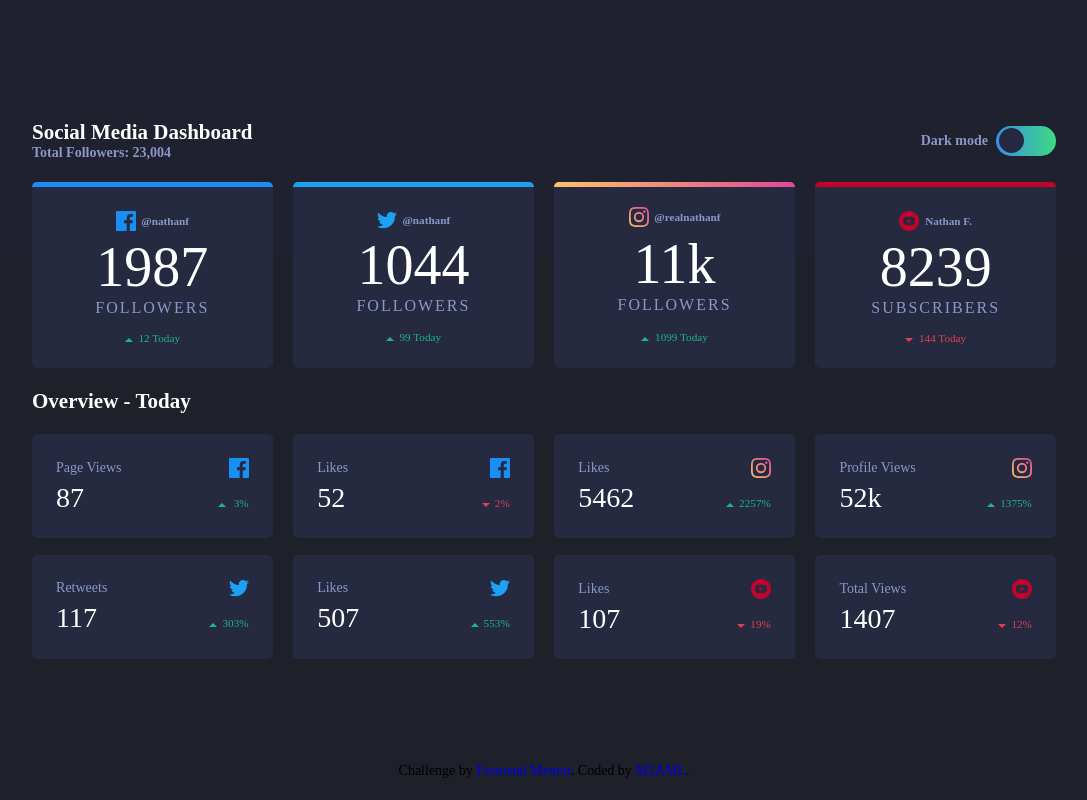
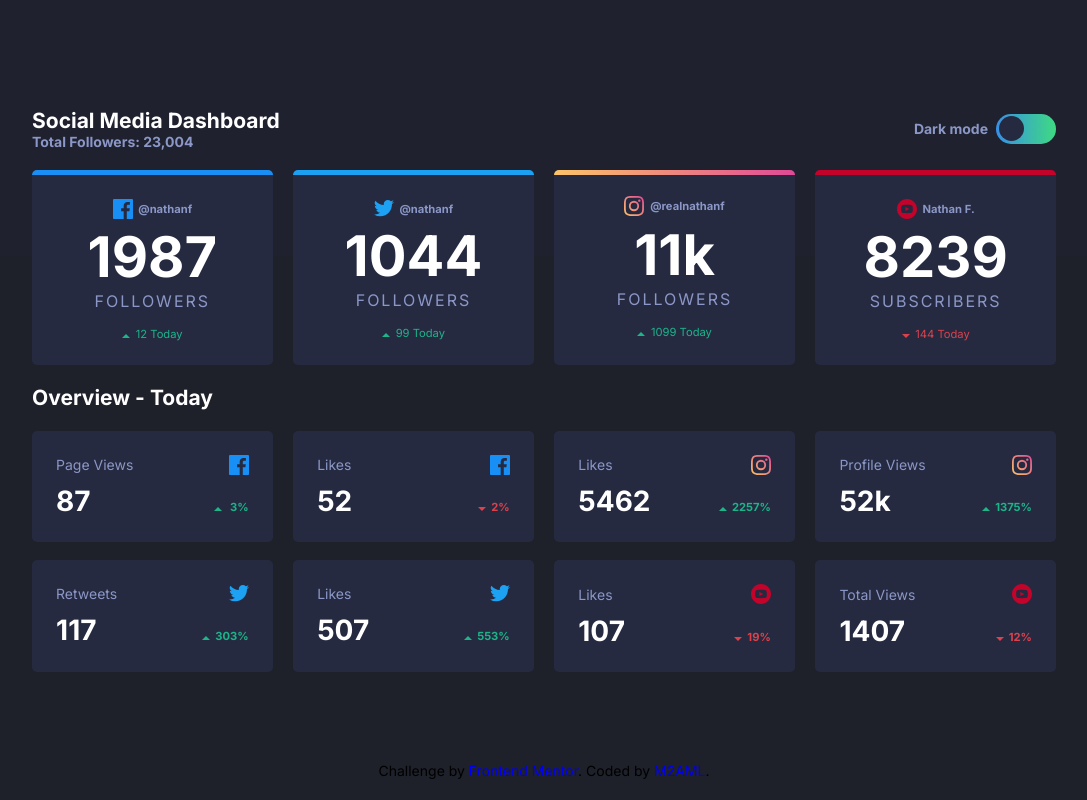
Before and after one commit to M2AML/SocialMediaDashboard, a plain HTML site: page index.html in a window 1280 px wide. Shown: the whole page, without its empty margins (96-1183 px from the left). Drawn offline with Linux system fonts and the light colour scheme.

Commit message:
first commit

```diff
--- a/style.css
+++ b/style.css
@@ -16,6 +16,9 @@
     --number-light: hsl(230, 17%, 14%);
 }
 /* GENERAL */
+html {
+    font-family: 'Inter', sans-serif;
+}
 .container {
     width: 100vw;
     height: 100vh;
@@ -219,7 +222,7 @@ section:first-child ul li img {
     align-items: center;
     justify-content: space-evenly;
     font-size: 4em;
-    font-weight: 500;
+    font-weight: 700;
     color: var(--number-dark);
     transition: 0.5s;
 }
@@ -228,6 +231,7 @@ section:first-child ul li img {
     font-size: 1rem;
     color: var(--writing-dark) !important;
     letter-spacing: 2px;
+    font-weight: 400;
     text-transform: uppercase;
     transition: 0.5s;
 }
@@ -279,14 +283,15 @@ section:last-child ul li {
     justify-content: space-between;
     align-items: center;
     color: var(--writing-dark);
-    margin-bottom: 2%;
+    font-weight: 400;
+    margin-bottom: 5%;
     width: 100%;
     transition: 0.5s;
 }
 .number2 {
     color: var(--number-dark);
     font-size: 2em;
-    font-weight: 500;
+    font-weight: 700;
     display: flex;
     justify-content: space-between;
     align-items: baseline;
```
